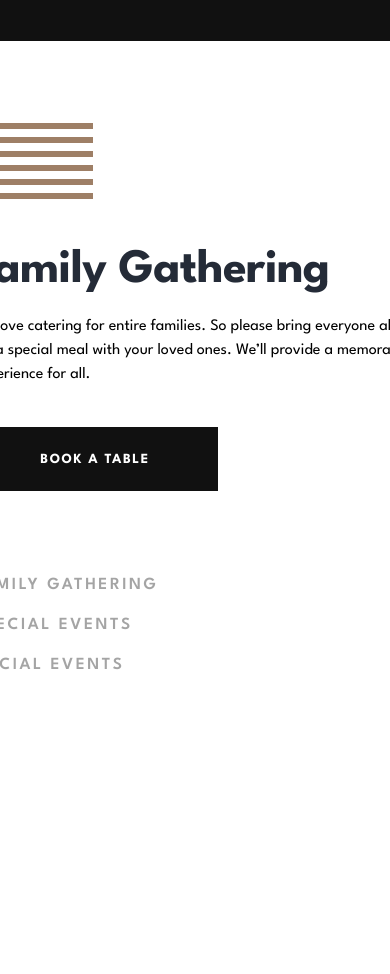
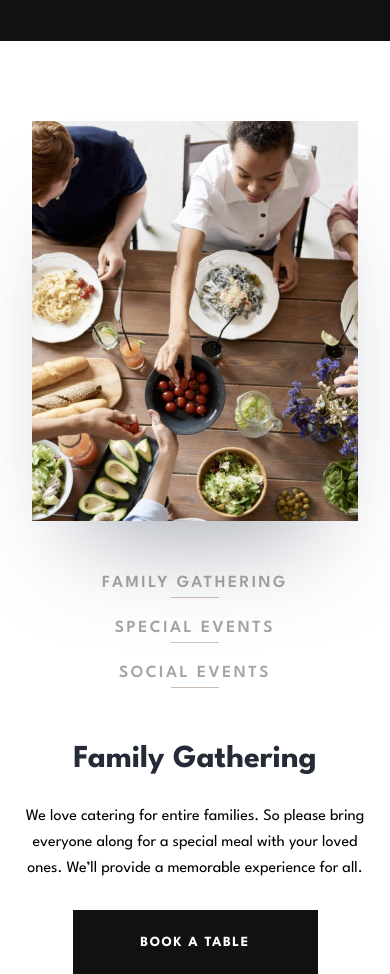
Before and after one commit to GustavoJuvino/dine-restaurant, a Next.js app: page / in a window 390 px wide. Shown: the part 4260-5234 px from the top of the page. Before the commit the page ends 5023 px from the top, so only its background shows below. Built offline with nearby package versions, Linux system fonts and the light colour scheme.

Commit message:
feat: add responsive design to Events Component

```diff
--- a/src/app/components/Events.tsx
+++ b/src/app/components/Events.tsx
@@ -7,33 +7,95 @@ const eventsContainers = ['family gathering', 'special events', 'social events']
 
 function Events() {
   return (
-    <section className=" mt-[122px] flex h-auto w-full items-center justify-center">
-      <section className="z-50 flex w-[1110px] justify-between">
-        <div className="relative">
-          <PatternLines className="absolute left-[-2.5rem] top-[-2.5rem]" />
+    <section className="mt-20 flex h-auto w-full items-center justify-center sm:mt-[82px] md:mt-[122px]">
+      <section className="
+          z-50
+          flex
+          w-full
+          justify-center
+          max-md:flex-col
+          max-md:items-center
+          max-sm:px-6
+          max-md:sm:px-10
+          md:justify-between
+          md:gap-x-6
+          max-xl:md:px-6
+          xl:w-[1110px]
+        "
+      >
+        <div className="relative z-20">
+          <PatternLines
+            className="
+              absolute
+              left-[-3.6rem]
+              top-[-1rem]
+              max-sm:hidden
+              md:left-[-2.5rem]
+              md:top-[-2.5rem]
+            "
+          />
           <Image
             width={1080}
             height={1200}
             alt="event-image"
             src="/assets/homepage/family-gathering-desktop@2x.jpg"
-            className=" h-[600px] w-[540px]"
+            className="
+              h-[400px]
+              w-[326px]
+              object-cover
+              object-top
+              shadow-3xl
+              sm:h-[360px]
+              sm:w-[573px]
+              md:h-[600px]
+              md:w-[400px]
+              xl:w-[540px]
+            "
           />
         </div>
 
-        <section className="flex flex-col justify-center">
+        <section className="
+            flex
+            flex-col
+            justify-center
+            max-md:w-full
+            max-md:flex-col-reverse
+            max-md:items-center
+            max-md:text-center
+          "
+        >
           <div>
-            <h2 className="text-5xl text-ebony-clay">Family Gathering</h2>
-            <p className="mt-5 w-[445px]">
+            <h2 className="text-[32px] font-bold text-ebony-clay max-md:mt-12 sm:text-5xl">
+              Family Gathering
+            </h2>
+            <p className="text-base max-lg:mt-5 max-lg:sm:w-[340px] lg:whitespace-pre-line">
               {`
-                We love catering for entire families. So please bring\n
-                everyone along for a special meal with your loved\n
+                We love catering for entire families. So please bring
+                everyone along for a special meal with your loved
                 ones. We’ll provide a memorable experience for all.
-            `}
+              `}
             </p>
-            <Button buttonStyle="dark"> Book a table</Button>
+            <Button buttonStyle="dark" className="max-sm:mt-7 max-md:sm:mt-[60px]">
+              Book a table
+            </Button>
           </div>
 
-          <ul className="relative mt-20 flex w-fit flex-col gap-3">
+          <ul className="
+              relative
+              mt-12
+              flex
+              w-fit
+              max-md:justify-between
+              max-sm:flex-col
+              max-sm:gap-y-4
+              sm:mt-[57px]
+              sm:w-full
+              md:mt-20
+              md:w-fit
+              md:flex-col
+              md:gap-3
+            "
+          >
             {eventsContainers.map((item) => (
               <li
                 key={item}
@@ -47,9 +109,19 @@ function Events() {
                     opacity-50
                     duration-300
                     hover:opacity-100
+                    max-md:flex-col-reverse
                 "
               >
-                <hr className="absolute left-[-7.8rem] h-[1px] w-[95px] border-beaver" />
+                <hr className="
+                    left-[-7.8rem]
+                    z-10
+                    h-[1px]
+                    w-[48px]
+                    border-beaver
+                    md:absolute
+                    md:w-[95px]
+                  "
+                />
                 {item}
               </li>
             ))}
```
Also changed, not shown: src/app/components/Characteristics.tsx (+10 -1 lines).
